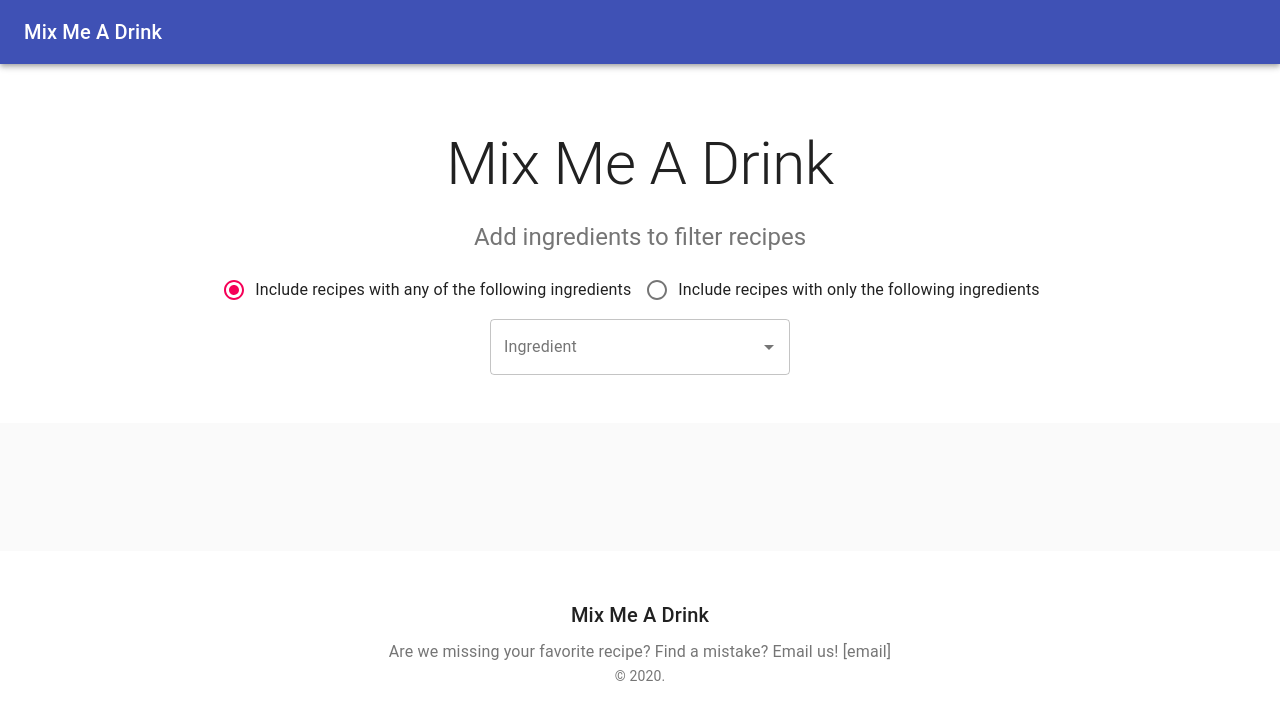
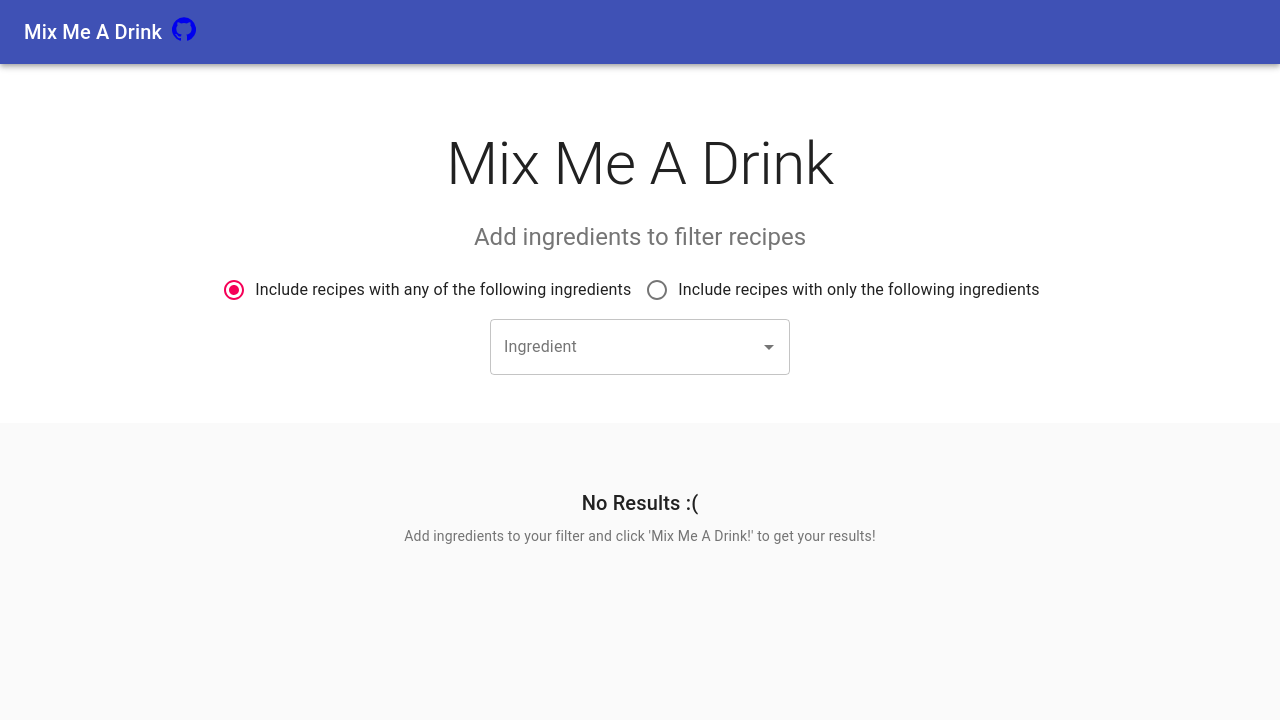
Before and after one commit to hazydazyart/bartender, a React (Create React App) app in the folder bartender/: page / in a window 1280 px wide. Shown: the top 720 px of the page. Built offline with nearby package versions, Linux system fonts and the light colour scheme.

Commit message:
add loading and shopping list

```diff
--- a/bartender/package.json
+++ b/bartender/package.json
@@ -4,6 +4,7 @@
   "private": true,
   "dependencies": {
     "@material-ui/core": "^4.11.0",
+    "@material-ui/icons": "^4.9.1",
     "@material-ui/lab": "^4.0.0-alpha.56",
     "@testing-library/jest-dom": "^4.2.4",
     "@testing-library/react": "^9.3.2",
--- a/bartender/src/App.js
+++ b/bartender/src/App.js
@@ -1,4 +1,4 @@
-import React, {useState, useContext, useEffect} from 'react';
+import React, {useContext} from 'react';
 import AppBar from '@material-ui/core/AppBar';
 import Button from '@material-ui/core/Button';
 import Container from '@material-ui/core/Container';
@@ -6,26 +6,15 @@ import CssBaseline from '@material-ui/core/CssBaseline';
 import Grid from '@material-ui/core/Grid';
 import Paper from '@material-ui/core/Paper';
 import Chip from '@material-ui/core/Chip';
-import FormControlLabel from '@material-ui/core/FormControlLabel';
 import Toolbar from '@material-ui/core/Toolbar';
 import Typography from '@material-ui/core/Typography';
+import LinearProgress from '@material-ui/core/LinearProgress';
+import GitHubIcon from '@material-ui/icons/GitHub';
 import { makeStyles } from '@material-ui/core/styles';
-import Link from '@material-ui/core/Link';
 import {DrinkCard} from './components/DrinkCard';
 import {ShoppingList} from './components/ShoppingList';
 import {FilterSettings} from './components/FilterSettings';
-import {recipes} from './data/recipes';
 import {StoreContext} from './modules/store';
-
-function Copyright() {
-  return (
-    <Typography variant="body2" color="textSecondary" align="center">
-      {'© '}
-      {new Date().getFullYear()}
-      {'.'}
-    </Typography>
-  );
-}
 
 const useStyles = makeStyles((theme) => ({
   filterButton: {
@@ -56,20 +45,24 @@ const useStyles = makeStyles((theme) => ({
   footer: {
     backgroundColor: theme.palette.background.paper,
     padding: theme.spacing(6),
+  },
+  container: {
+    alignItems: 'flex-start'
+  },
+  github: {
+    marginLeft: '10px'
   }
 }));
 
-export default function Album(props) {
+export default function App(props) {
   const classes = useStyles();
 
   const [state, dispatch] = useContext(StoreContext);
 
-  console.log(state)
-
   const {
     filteredRecipes,
     ingredientFilters,
-    additionalFilter
+    loading
   } = state;
 
   const handleIngredientDelete = (ingredient) => {
@@ -80,19 +73,28 @@ export default function Album(props) {
   }
 
   const filterRecipes = () => {
-    dispatch({
-      type: 'ACTIONS/DO_SEARCH'
-    })
+      dispatch({
+        type: 'ACTIONS/LOADING'
+      });
+
+      setTimeout(() => {
+        dispatch({
+          type: 'ACTIONS/DO_SEARCH'
+        });
+      }, 500)
   }
 
+  const noResultsSubtitle = ingredientFilters.length ? "No results found - adjust your filter options and try again." : "Add ingredients to your filter and click \'Mix Me A Drink!\' to get your results!"
+
   return (
-    <div>
+    <div className={classes.container}>
       <CssBaseline />
       <AppBar position="relative">
         <Toolbar>
           <Typography variant="h6" component="h1" color="inherit" noWrap>
             Mix Me A Drink
           </Typography>
+          <a className={classes.github} target="_blank" href="https://github.com/megaconle/bartender" color="secondary"><GitHubIcon aria-label="Go to Github repository" /></a>
         </Toolbar>
       </AppBar>
       <main>
@@ -132,7 +134,17 @@ export default function Album(props) {
         : null}
         </div>
         <Container className={classes.cardGrid} maxWidth="lg">
-          {/* End hero unit */}
+          {loading && <LinearProgress />}
+          {!loading && !filteredRecipes.length &&
+            <div aria-live='polite'>
+              <Typography variant="h6" component="h3" align="center" gutterBottom>
+                No Results :(
+              </Typography>
+              <Typography variant="body2" color="textSecondary" align="center">
+                {noResultsSubtitle}
+              </Typography>
+            </div>
+          }
           <Grid container spacing={4}>
             {filteredRecipes.map((recipe, idx) => (
               <Grid item key={idx} xs={12} sm={8} md={4}>
@@ -142,17 +154,7 @@ export default function Album(props) {
           </Grid>
         </Container>
       </main>
-      {/* Footer */}
-      <footer className={classes.footer}>
-        <Typography variant="h6" component="h3" align="center" gutterBottom>
-          Mix Me A Drink
-        </Typography>
-        <Typography variant="subtitle1" align="center" color="textSecondary" component="p">
-          Are we missing your favorite recipe? Find a mistake? Email us! [email]
-        </Typography>
-        <Copyright />
-      </footer>
-      {/* End footer */}
+      <ShoppingList />
     </div>
   );
 }
--- a/bartender/src/components/DrinkCard.js
+++ b/bartender/src/components/DrinkCard.js
@@ -1,4 +1,3 @@
-/* eslint-disable no-unused-expressions */
 import React, {useContext} from 'react';
 import Card from '@material-ui/core/Card';
 import CardActions from '@material-ui/core/CardActions';
@@ -63,13 +62,6 @@ export const DrinkCard = (props) => {
     setExpanded(!expanded);
   };
 
-  const handleAddToListClick = (ingredient) => {
-    dispatch({
-      type: 'ACTIONS/ADD_TO_SHOPPING_LIST',
-      ingredient
-    })
-  }
-
   const {
     name,
     recipe,
@@ -78,12 +70,6 @@ export const DrinkCard = (props) => {
     garnish,
     ingredients
   } = props;
-
-  const ingredientsForShoppingList = ingredients.filter(ingredient => !ingredientFilters.includes(ingredient));
-
-  console.log(ingredientFilters, ingredients)
-
-  console.log(ingredientsForShoppingList)
 
   return (
     <React.Fragment>
@@ -118,16 +104,7 @@ export const DrinkCard = (props) => {
             <Typography paragraph>
               {directions}
             </Typography>
-            {additionalFilter === "include-any" &&
-              <>
-                <Typography paragraph>
-                  Add the missing ingredients to your shopping list:
-                </Typography>
-                <div>
-                  <ShoppingListButtons ingredients={ingredientsForShoppingList} />
-                </div>
-              </>
-            }
+            {additionalFilter === "include-any" && <ShoppingListButtons ingredients={ingredients} />}
           </CardContent>
         </Collapse>
         <CardActions>
--- a/bartender/src/components/FilterSettings.js
+++ b/bartender/src/components/FilterSettings.js
@@ -21,8 +21,8 @@ const useStyles = makeStyles((theme) => ({
 export const FilterSettings = () => {
 	const classes = useStyles();
 	const [state, dispatch] = useContext(StoreContext);
-  const [value, setValue] = React.useState('');
-  const [inputValue, setInputValue] = React.useState('');
+  const [value, setValue] = useState('');
+  const [inputValue, setInputValue] = useState('');
 
   const {
   	additionalFilter
--- a/bartender/src/components/ShoppingList.js
+++ b/bartender/src/components/ShoppingList.js
@@ -10,10 +10,11 @@ import {StoreContext} from '../modules/store';
 
 const useStyles = makeStyles((theme) => ({
   card: {
-    position: 'absolute',
+    position: '-webkit-sticky',
     zIndex: 100,
-    top: 0,
-    left: 0
+    bottom: '1rem',
+    position: 'sticky',
+    width: '400px'
   }
 }));
 
@@ -24,6 +25,10 @@ export const ShoppingList = (props) => {
   const {
     shoppingList
   } = state;
+
+  if (!shoppingList.length) {
+    return null;
+  }
 
   return (
     <React.Fragment>
--- a/bartender/src/components/ShoppingListButtons.js
+++ b/bartender/src/components/ShoppingListButtons.js
@@ -13,6 +13,11 @@ export const ShoppingListButtons = ({ingredients}) => {
   const classes = useStyles();
   const [state, dispatch] = useContext(StoreContext);
 
+  const {
+    ingredientFilters,
+    shoppingList
+  } = state;
+
   const handleAddToListClick = (ingredient) => {
     dispatch({
       type: 'ACTIONS/ADD_TO_SHOPPING_LIST',
@@ -20,9 +25,19 @@ export const ShoppingListButtons = ({ingredients}) => {
     })
   }
 
+  const ingredientsForShoppingList = ingredients.filter(ingredient => !ingredientFilters.includes(ingredient) && !shoppingList.includes(ingredient));
+
+  if (ingredientsForShoppingList.length < 1) {
+    return null;
+  }
+
   return (
+    <>
+      <div>
+        Add the missing ingredients to your shopping list:
+      </div>
       <ul>
-      {ingredients.map((item) => (
+        {ingredientsForShoppingList.map((item) => (
           <li>
             <Button
               color="primary"
@@ -31,6 +46,7 @@ export const ShoppingListButtons = ({ingredients}) => {
           </li>
         ))}
       </ul>
+    </>
   );
 }
 
--- a/bartender/src/data/recipes.js
+++ b/bartender/src/data/recipes.js
@@ -65,7 +65,7 @@ export const recipes = [
 	},
 	{
 		name: 'Gimlet',
-		ingredients: ['gin', 'vodka', 'lime juice', 'lime'],
+		ingredients: ['gin', 'vodka', 'lime juice'],
 		tags: ['classic', 'easy'],
 		recipe: ['2 oz gin or vodka', '2/3 oz lime juice'],
 		directions: 'Shake with ice, then strain into chilled cocktail glass.',
--- a/bartender/src/modules/constants.js
+++ b/bartender/src/modules/constants.js
@@ -3,3 +3,4 @@ export const DELETE_FILTER = 'ACTIONS/DELETE_FILTER';
 export const DO_SEARCH = 'ACTIONS/DO_SEARCH';
 export const ADD_SHOPPING = 'ACTIONS/ADD_TO_SHOPPING_LIST';
 export const SET_INCLUDE = 'ACTIONS/SET_INCLUDE';
+export const LOADING = 'ACTIONS/LOADING';
--- a/bartender/src/modules/store.js
+++ b/bartender/src/modules/store.js
@@ -4,7 +4,8 @@ import {
 	DELETE_FILTER,
 	DO_SEARCH,
 	ADD_SHOPPING,
-	SET_INCLUDE
+	SET_INCLUDE,
+	LOADING
 } from './constants';
 import {recipes} from '../data/recipes';
 
@@ -14,7 +15,8 @@ const initialState = {
 	filteredRecipes: [],
 	ingredientFilters: [],
 	shoppingList: [],
-	additionalFilter: 'include-any'
+	additionalFilter: 'include-any',
+	loading: false
 };
 
 const reducer = (state, action) => {
@@ -29,8 +31,18 @@ const reducer = (state, action) => {
 			return updateAdditionalFilter(state, action);
 		case ADD_SHOPPING:
 			return addItemToShopping(state, action);
+		case LOADING:
+			return setLoading(state);
 		default:
 			return state;
+	}
+}
+
+const setLoading = (state) => {
+	return {
+		...state,
+		filteredRecipes: [],
+		loading: true
 	}
 }
 
@@ -97,6 +109,7 @@ const filterRecipes = (state) => {
 
     return {
     	...state,
+    	loading: false,
     	filteredRecipes: getUniqueListBy(tempArray, 'name')
     }
 }
```
Also changed, not shown: 1 other file (tests, documents, lock files or other folders). Lines whose indentation alone changed are shown as unchanged.
